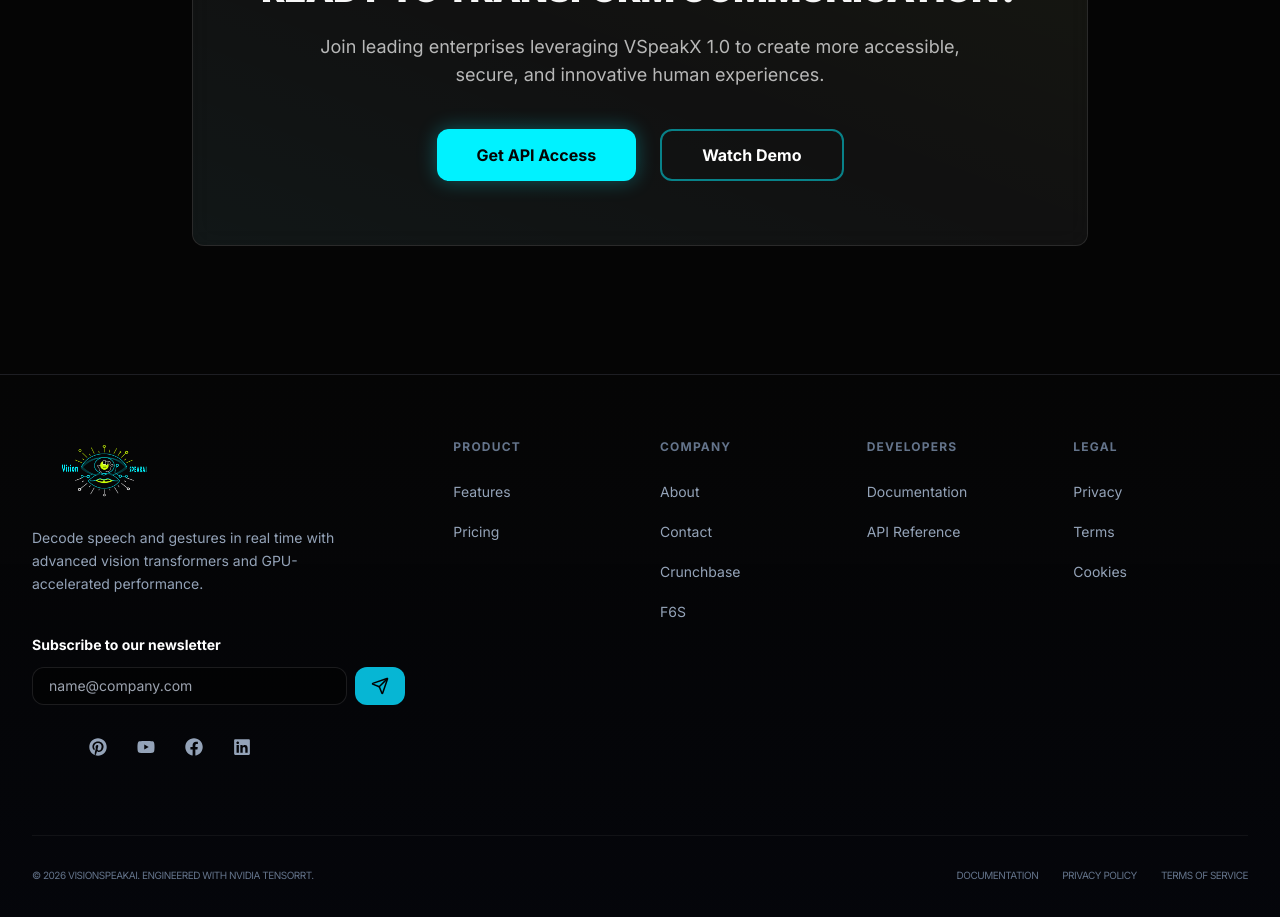
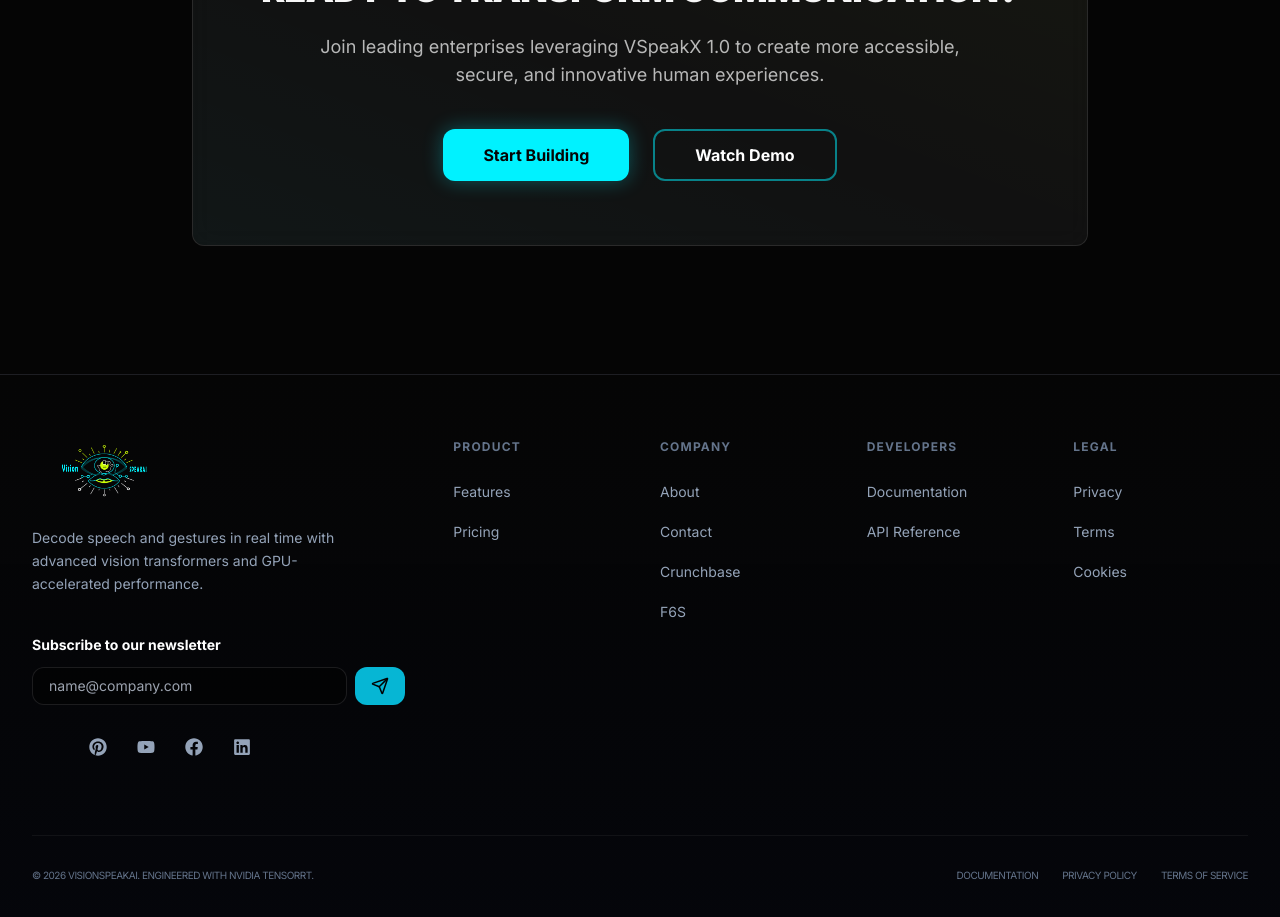
Before and after one commit to visionspeakai-admin/vision-speak-ai, a Next.js app: page / in a window 1280 px wide. Shown: the part 7160-8077 px from the top of the page. Built offline with nearby package versions, Linux system fonts and the light colour scheme; no server answers; some icons are missing.

Commit message:
Route updates

```diff
--- a/app/developers/page.tsx
+++ b/app/developers/page.tsx
@@ -149,7 +149,7 @@
         badgeText='Developer Documentation'
         title='Build With VSpeakX 1.0'
         description='Comprehensive APIs and SDKs to integrate lip-reading and gesture recognition into your applications.'
-        primaryCta={{ text: "Get API Key", href: "/auth/login" }}
+        primaryCta={{ text: "Get Started", href: "/VSpeakX" }}
         secondaryCta={{ text: "View Docs", href: "#api-reference" }}
         backgroundVariant='gradient'
       />
--- a/app/page.tsx
+++ b/app/page.tsx
@@ -432,8 +432,8 @@
             Real-World Applications
           </h2>
           <p className='body-text max-w-2xl mx-auto'>
-            From accessibility solutions to enterprise security, VSpeakX 1.0 powers
-            transformative applications.
+            From accessibility solutions to enterprise security, VSpeakX 1.0
+            powers transformative applications.
           </p>
         </ScrollReveal>
         <div className='grid grid-cols-1 lg:grid-cols-2 gap-12 items-center mb-12'>
@@ -478,8 +478,8 @@
               accessible, secure, and innovative human experiences.
             </p>
             <div className='flex flex-col sm:flex-row gap-6 justify-center relative z-10'>
-              <a href='/auth/signup' className='glow-button px-10'>
-                Get API Access
+              <a href='/developers' className='glow-button px-10'>
+                Start Building
               </a>
               <a href='/VSpeakX' className='glow-button-secondary px-10'>
                 Watch Demo
```
